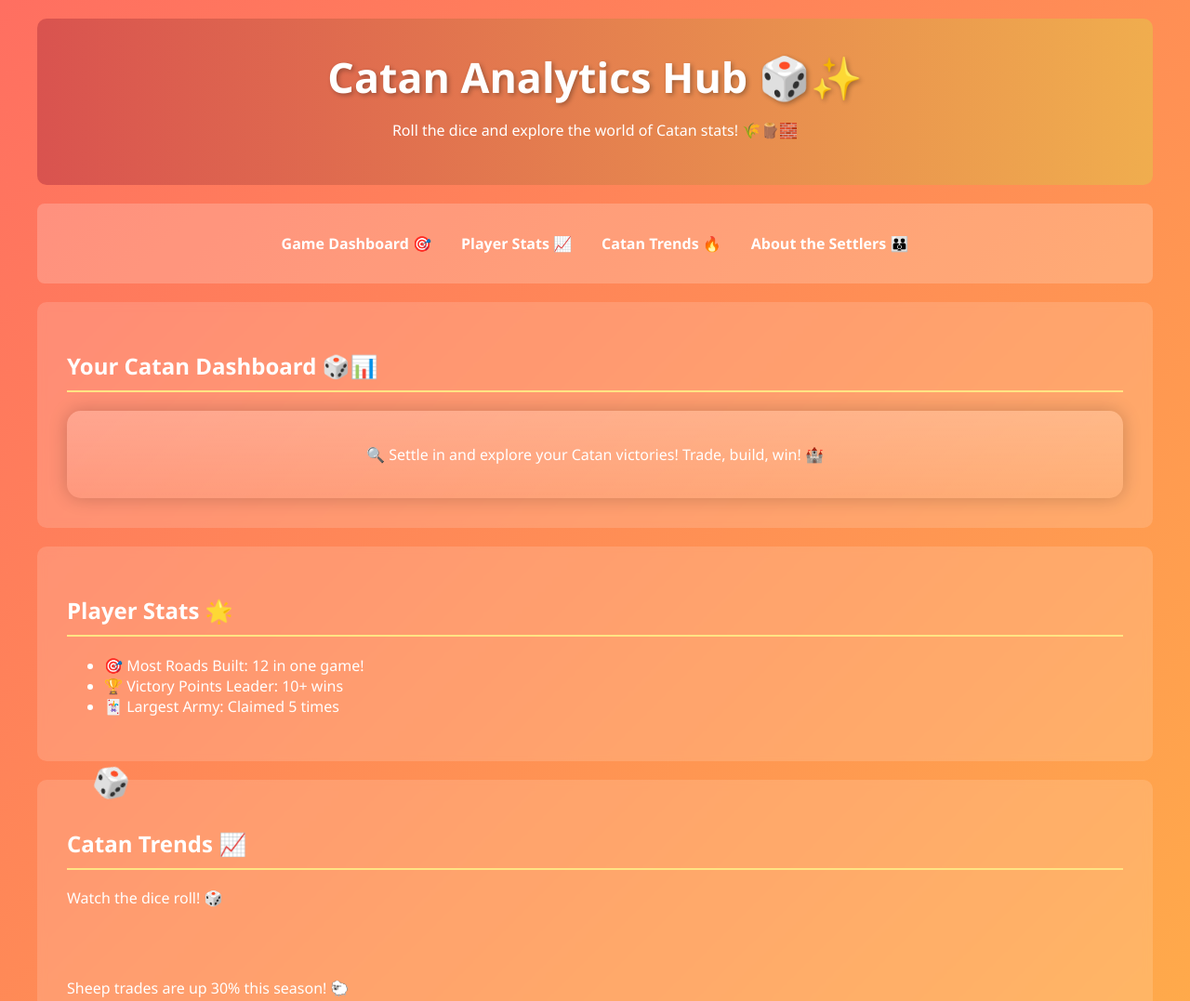
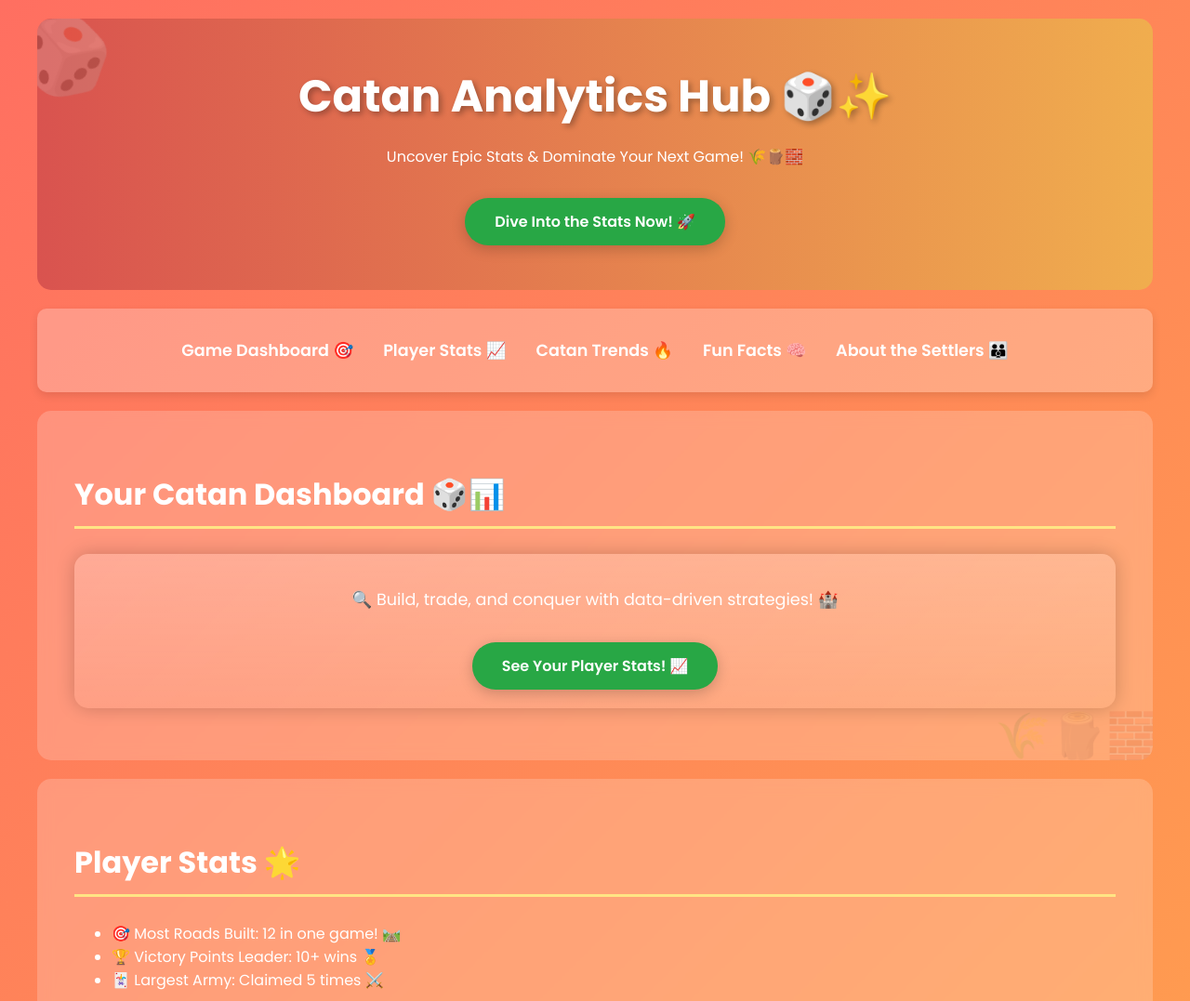
Before and after one commit to ITAYshmueli101/tubleau-Road-Ahead, a plain HTML site: page index.html in a window 1280 px wide. Shown: the top 1077 px of the page at 93% size. Drawn offline with Linux system fonts and the light colour scheme; a script that the page names is missing.

Commit message:
Update index.html

```diff
--- a/index.html
+++ b/index.html
@@ -4,15 +4,17 @@
     <meta charset="UTF-8">
     <meta name="viewport" content="width=device-width, initial-scale=1.0">
     <title>Catan Analytics Hub 🎲📊</title>
+    <link href="https://fonts.googleapis.com/css2?family=Poppins:wght@400;600;700&display=swap" rel="stylesheet">
     <style>
         /* Base Styles with Catan Theme */
         body {
-            font-family: 'Segoe UI', Arial, sans-serif;
+            font-family: 'Poppins', Arial, sans-serif;
             margin: 0;
             padding: 0;
             background: linear-gradient(135deg, #ff6f61, #ffb347);
             min-height: 100vh;
             color: #fff;
+            overflow-x: hidden;
         }
 
         .container {
@@ -24,24 +26,55 @@
         /* Header with Catan Flair */
         header {
             background: linear-gradient(to right, #d9534f, #f0ad4e);
-            padding: 2rem;
-            border-radius: 10px;
+            padding: 3rem 2rem;
+            border-radius: 15px;
             text-align: center;
             animation: slideIn 1s ease-out;
+            position: relative;
+            overflow: hidden;
+        }
+
+        header::before {
+            content: '🎲';
+            position: absolute;
+            font-size: 5em;
+            top: -20px;
+            left: -20px;
+            opacity: 0.2;
+            animation: roll 2s infinite;
         }
 
         h1 {
             margin: 0;
-            font-size: 2.8em;
-            text-shadow: 2px 2px 5px rgba(0,0,0,0.3);
+            font-size: 3em;
+            text-shadow: 3px 3px 6px rgba(0,0,0,0.3);
+        }
+
+        .cta-button {
+            display: inline-block;
+            background: #28a745;
+            color: #fff;
+            padding: 0.8rem 2rem;
+            border-radius: 25px;
+            text-decoration: none;
+            font-weight: 600;
+            margin-top: 1rem;
+            transition: transform 0.3s, background 0.3s;
+            box-shadow: 0 4px 15px rgba(0,0,0,0.2);
+        }
+
+        .cta-button:hover {
+            transform: scale(1.05);
+            background: #218838;
         }
 
         /* Navigation */
         nav {
-            background: rgba(255, 255, 255, 0.2);
+            background: rgba(255, 255, 255, 0.25);
             padding: 1rem;
-            border-radius: 8px;
+            border-radius: 10px;
             margin: 20px 0;
+            box-shadow: 0 4px 10px rgba(0,0,0,0.1);
         }
 
         nav ul {
@@ -55,8 +88,10 @@
         nav a {
             color: #fff;
             text-decoration: none;
-            font-weight: bold;
+            font-weight: 600;
+            font-size: 1.1em;
             transition: transform 0.3s, color 0.3s;
+            position: relative;
         }
 
         nav a:hover {
@@ -64,20 +99,50 @@
             color: #ffe484;
         }
 
+        nav a::after {
+            content: '';
+            position: absolute;
+            width: 0;
+            height: 2px;
+            background: #ffe484;
+            bottom: -5px;
+            left: 0;
+            transition: width 0.3s;
+        }
+
+        nav a:hover::after {
+            width: 100%;
+        }
+
         /* Sections */
         .section {
-            background: rgba(255, 255, 255, 0.15);
-            padding: 2rem;
-            border-radius: 10px;
+            background: rgba(255, 255, 255, 0.2);
+            padding: 2.5rem;
+            border-radius: 15px;
             margin: 20px 0;
-            backdrop-filter: blur(5px);
+            backdrop-filter: blur(8px);
             animation: fadeIn 1.5s ease-in;
+            position: relative;
+            overflow: hidden;
+        }
+
+        .section::before {
+            content: '🌾🪵🧱';
+            position: absolute;
+            font-size: 3em;
+            bottom: -10px;
+            right: -10px;
+            opacity: 0.15;
         }
 
         h2 {
             color: #fff;
-            border-bottom: 2px solid #ffe484;
+            border-bottom: 3px solid #ffe484;
             padding-bottom: 10px;
+            font-size: 2em;
+            display: flex;
+            align-items: center;
+            gap: 10px;
         }
 
         /* Tableau Container */
@@ -87,12 +152,38 @@
             border-radius: 15px;
             box-shadow: 0 0 20px rgba(0,0,0,0.2);
             text-align: center;
+            margin: 1rem 0;
         }
 
-        .tableau-container iframe {
-            width: 100%;
-            height: 600px;
-            border: none;
+        .tableau-container p {
+            font-size: 1.1em;
+            font-weight: 500;
+            margin-top: 1rem;
+        }
+
+        /* Fun Facts Section */
+        .fun-facts {
+            display: grid;
+            grid-template-columns: repeat(auto-fit, minmax(250px, 1fr));
+            gap: 1.5rem;
+            margin-top: 1.5rem;
+        }
+
+        .fact-card {
+            background: rgba(0,0,0,0.2);
+            padding: 1.5rem;
+            border-radius: 10px;
+            text-align: center;
+            transition: transform 0.3s;
+        }
+
+        .fact-card:hover {
+            transform: translateY(-5px);
+        }
+
+        .fact-card h3 {
+            margin: 0 0 0.5rem;
+            font-size: 1.3em;
         }
 
         /* Animations */
@@ -108,6 +199,9 @@
 
         .roll-dice {
             animation: roll 1.5s infinite;
+            cursor: pointer;
+            font-size: 2.5em;
+            display: inline-block;
         }
 
         @keyframes roll {
@@ -119,9 +213,18 @@
         /* Footer */
         footer {
             text-align: center;
-            padding: 1rem;
-            margin-top: 20px;
-            font-size: 0.9em;
+            padding: 1.5rem;
+            margin-top: 30px;
+            font-size: 1em;
+            background: rgba(0,0,0,0.1);
+            border-radius: 10px;
+        }
+
+        /* Responsive Design */
+        @media (max-width: 768px) {
+            h1 { font-size: 2em; }
+            nav ul { flex-direction: column; gap: 1rem; }
+            .cta-button { padding: 0.6rem 1.5rem; }
         }
     </style>
 </head>
@@ -129,7 +232,8 @@
     <div class="container">
         <header>
             <h1>Catan Analytics Hub 🎲✨</h1>
-            <p>Roll the dice and explore the world of Catan stats! 🌾🪵🧱</p>
+            <p>Uncover Epic Stats & Dominate Your Next Game! 🌾🪵🧱</p>
+            <a href="#dashboard" class="cta-button">Dive Into the Stats Now! 🚀</a>
         </header>
 
         <nav>
@@ -137,6 +241,7 @@
                 <li><a href="#dashboard">Game Dashboard 🎯</a></li>
                 <li><a href="#stats">Player Stats 📈</a></li>
                 <li><a href="#trends">Catan Trends 🔥</a></li>
+                <li><a href="#facts">Fun Facts 🧠</a></li>
                 <li><a href="#about">About the Settlers 👪</a></li>
             </ul>
         </nav>
@@ -145,31 +250,51 @@
             <section class="section" id="dashboard">
                 <h2>Your Catan Dashboard 🎲📊</h2>
                 <div class="tableau-container">
-                    <!-- Updated Tableau Embed Code -->
                     <div id="vizContainer"></div>
-                    <p>🔍 Settle in and explore your Catan victories! Trade, build, win! 🏰</p>
+                    <p>🔍 Build, trade, and conquer with data-driven strategies! 🏰</p>
+                    <a href="#stats" class="cta-button">See Your Player Stats! 📈</a>
                 </div>
             </section>
 
             <section class="section" id="stats">
                 <h2>Player Stats 🌟</h2>
                 <ul>
-                    <li>🎯 Most Roads Built: 12 in one game!</li>
-                    <li>🏆 Victory Points Leader: 10+ wins</li>
-                    <li>🃏 Largest Army: Claimed 5 times</li>
+                    <li>🎯 Most Roads Built: 12 in one game! 🛤️</li>
+                    <li>🏆 Victory Points Leader: 10+ wins 🏅</li>
+                    <li>🃏 Largest Army: Claimed 5 times ⚔️</li>
                 </ul>
+                <p>Think you’re the ultimate settler? Prove it in your next game! 💪</p>
             </section>
 
             <section class="section" id="trends">
                 <h2>Catan Trends 📈</h2>
-                <p>Watch the dice roll! 🎲</p>
-                <div class="roll-dice" style="font-size: 2em;">🎲</div>
-                <p>Sheep trades are up 30% this season! 🐑</p>
+                <p>Roll for the latest insights! 🎲</p>
+                <div class="roll-dice">🎲</div>
+                <p>Sheep trades are up 30% this season! 🐑 Don’t miss out—stock up now! 🌾</p>
+            </section>
+
+            <section class="section" id="facts">
+                <h2>Fun Catan Facts 🧠</h2>
+                <div class="fun-facts">
+                    <div class="fact-card">
+                        <h3>Longest Game Ever? ⏳</h3>
+                        <p>A group in Germany played for 68 hours straight in 2015! Could you survive that? 😅</p>
+                    </div>
+                    <div class="fact-card">
+                        <h3>Most Popular Resource? 🐑</h3>
+                        <p>Sheep are traded 40% more than any other resource—everyone wants wool! 🧶</p>
+                    </div>
+                    <div class="fact-card">
+                        <h3>Rarest Roll? 🎲</h2>
+                        <p>Rolling a 2 or 12 only happens 2.78% of the time. Better not bet on it! ⚖️</p>
+                    </div>
+                </div>
             </section>
 
             <section class="section" id="about">
                 <h2>About the Settlers 👋</h2>
-                <p>We’re Catan enthusiasts bringing you fun analytics! Build your empire with us! 🌍✨</p>
+                <p>We’re Catan enthusiasts bringing you fun analytics to level up your game! Build your empire with us! 🌍✨</p>
+                <a href="#dashboard" class="cta-button">Explore More Stats! 📊</a>
             </section>
         </main>
 
@@ -193,19 +318,16 @@
                     console.log("Tableau dashboard is interactive! 📊");
                 }
             };
-
-            // Create a new Tableau Viz
             const viz = new tableau.Viz(containerDiv, vizUrl, options);
         }
 
-        // Load the viz when the page is ready
         document.addEventListener('DOMContentLoaded', initViz);
 
         // Dice roll interactivity
         const dice = document.querySelector('.roll-dice');
         dice.addEventListener('click', () => {
             const roll = Math.floor(Math.random() * 6) + 1;
-            alert(`You rolled a ${roll}! 🎲`);
+            alert(`You rolled a ${roll}! 🎲 Will it bring you luck? 🍀`);
         });
 
         console.log('Catan Analytics Loaded! Ready to settle? 🏡');
```
